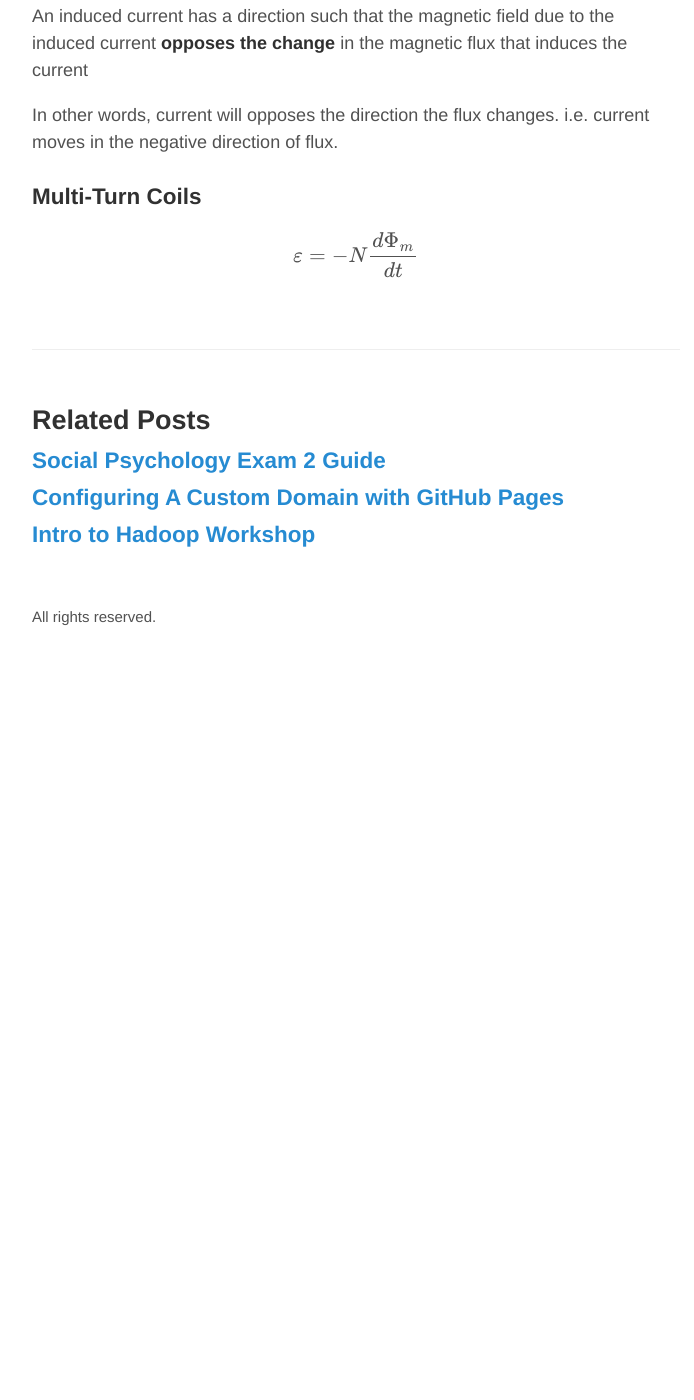
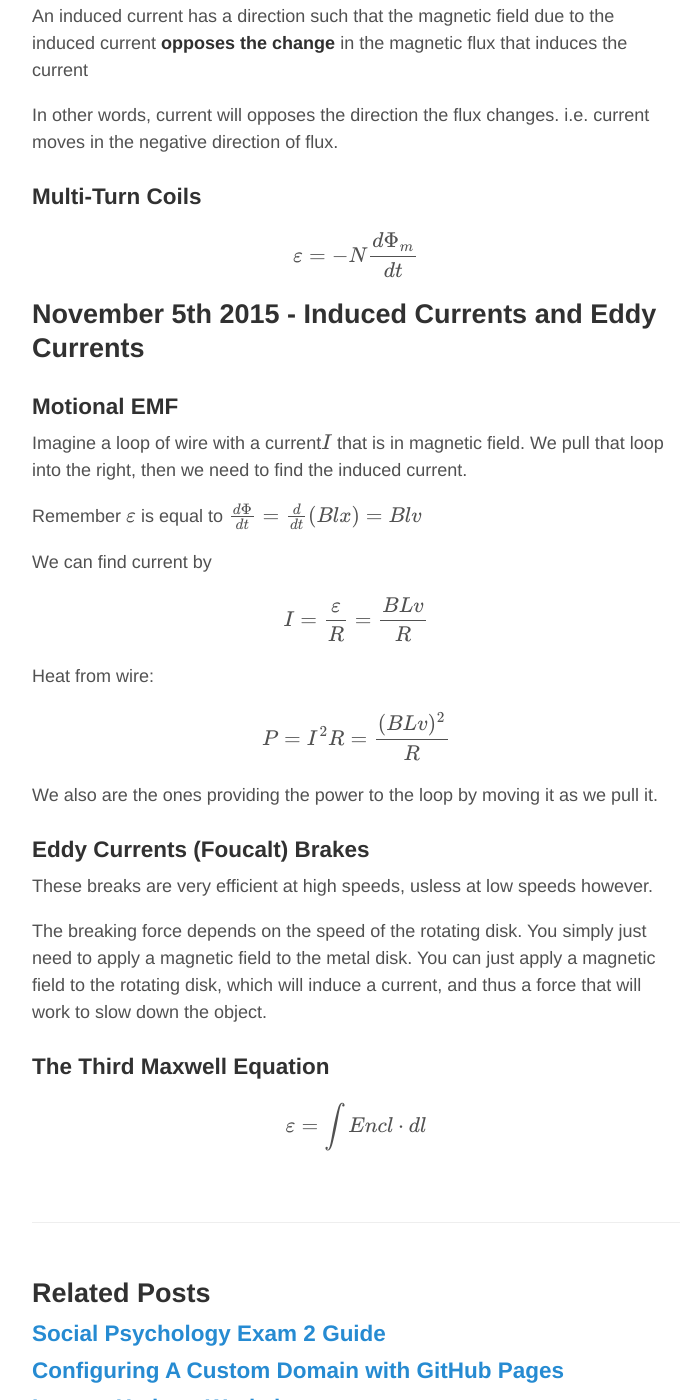
Before and after one commit to ZacBlanco/zacblanco.github.io, a Jekyll site: the page built from _posts/2015-9-03-physics-227-guide.md, in a window 1280 px wide and 1400 px high, scrolled down 34022 px. Shown: the whole window, without its empty margins (284-978 px from the left). Built offline with Jekyll 4.4.1, drawn with Linux system fonts in a browser that asks for light colours; formulas are drawn with MathJax 3; comment, search, counter and statistics services are not loaded; before the commit the page ends 34652 px from its top, so only the background shows below that.

Commit message:
physics update Nov 5th

```diff
--- a/_posts/2015-9-03-physics-227-guide.md
+++ b/_posts/2015-9-03-physics-227-guide.md
@@ -1065,3 +1065,31 @@ In other words, current will opposes the direction the flux changes. i.e. curren
 ### Multi-Turn Coils
 
 $$ \varepsilon = -N\frac{d\Phi_m}{dt} $$
+
+## November 5th 2015 - Induced Currents and Eddy Currents
+
+### Motional EMF
+
+Imagine a loop of wire with a current$$I$$ that is in magnetic field. We pull that loop into the right, then we need to find the induced current.
+
+Remember $$\varepsilon$$ is equal to $$\frac{d\Phi}{dt} = \frac{d}{dt}(Blx) = Blv $$
+
+We can find current by
+
+$$ I = \frac{\varepsilon}{R} = \frac{BLv}{R} $$
+
+Heat from wire:
+
+$$ P = I^2R = \frac{(BLv)^2}{R} $$
+
+We also are the ones providing the power to the loop by moving it as we pull it.
+
+### Eddy Currents (Foucalt) Brakes
+
+These breaks are very efficient at high speeds, usless at low speeds however.
+
+The breaking force depends on the speed of the rotating disk. You simply just need to apply a magnetic field to the metal disk. You can just apply a magnetic field to the rotating disk, which will induce a current, and thus a force that will work to slow down the object.
+
+### The Third Maxwell Equation
+
+$$\varepsilon = \int Encl \cdot dl $$
```
